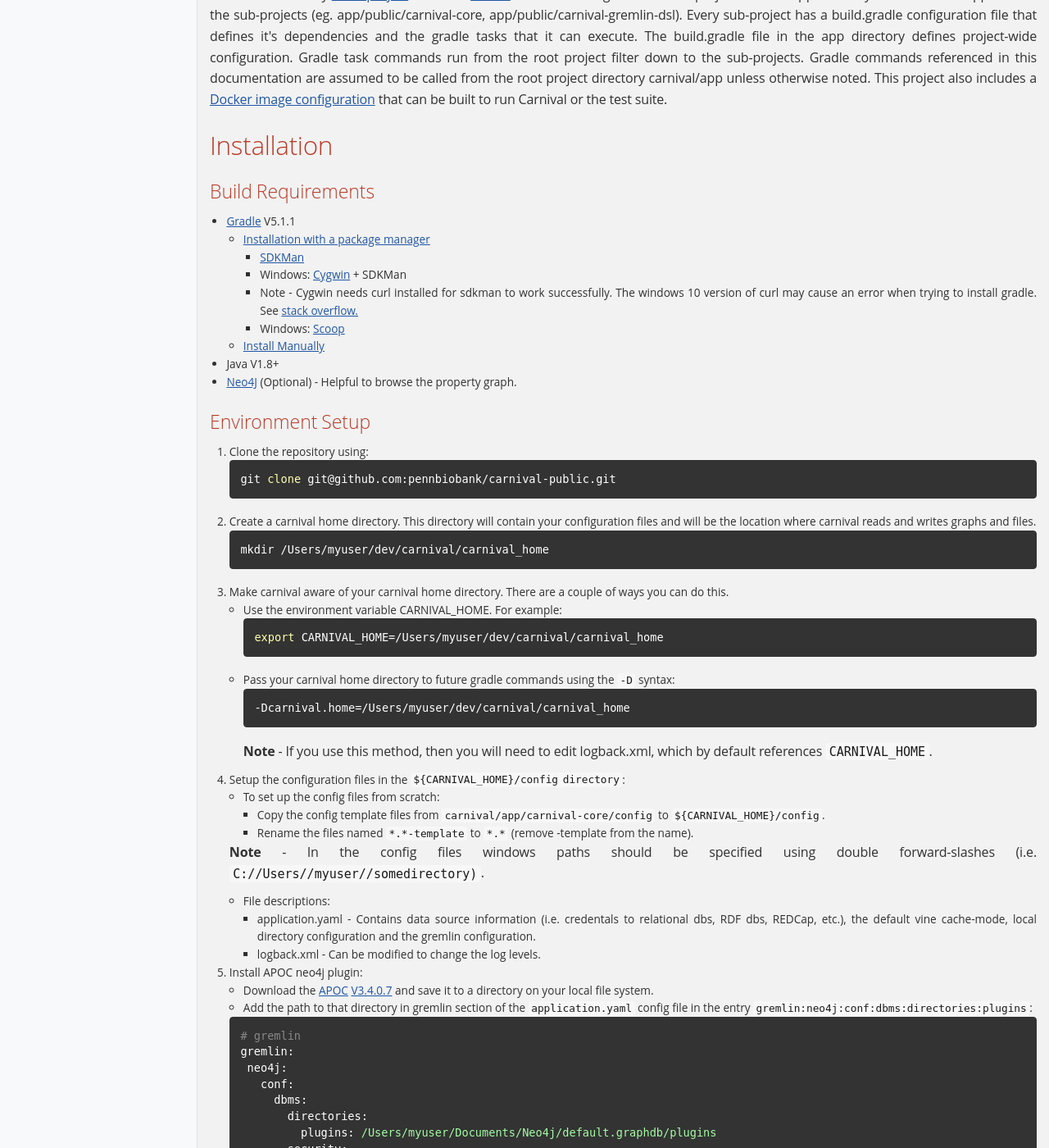
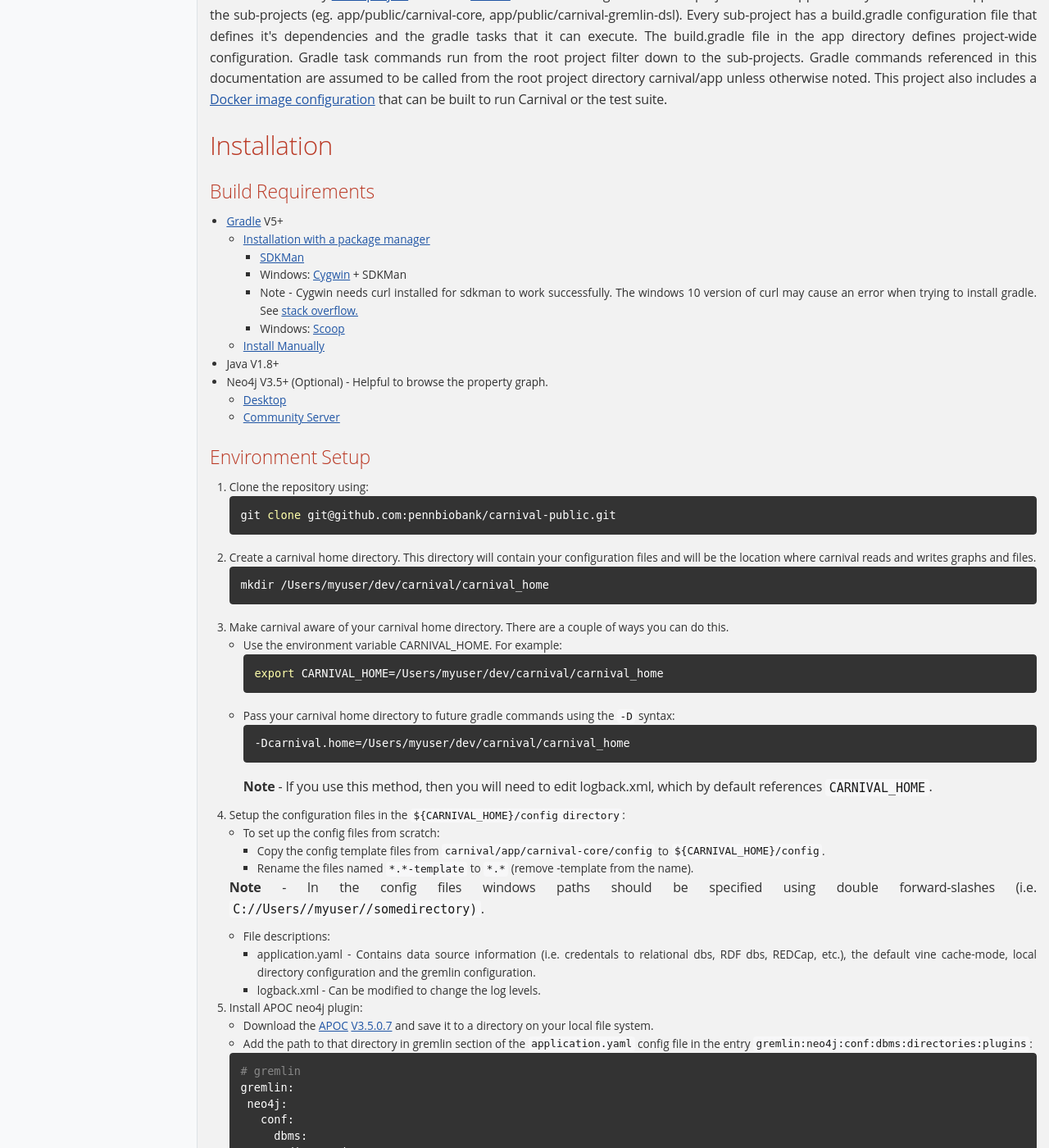
Before and after one commit to carnival-data/carnival, a Jekyll site: the page built from docs/index.html, in a window 1280 px wide and 1400 px high, scrolled down 667 px. Shown: the whole window at 82% size. Built offline with Jekyll 4.4.1, drawn with Linux system fonts in a browser that asks for light colours.

Commit message:
docs, gemfile, etc

```diff
--- a/docs/developer-setup.html
+++ b/docs/developer-setup.html
@@ -13,7 +13,7 @@ This project also includes a <a href="https://www.docker.com/resources/what-cont
 
   <h3 class="mt-4">Build Requirements</h3>
   <ul>
-    <li><a href="https://gradle.org/">Gradle</a> V5.1.1</li>
+    <li><a href="https://gradle.org/">Gradle</a> V5+</li>
     <ul>
       <li><a href="https://gradle.org/install/#with-a-package-manager">Installation with a package manager</a></li>
       <ul>
@@ -25,7 +25,11 @@ This project also includes a <a href="https://www.docker.com/resources/what-cont
       <li><a href="https://gradle.org/install/#manually">Install Manually</a></li>
     </ul>
     <li>Java V1.8+</li>
-    <li><a href="https://neo4j.com/download/">Neo4J</a> (Optional) - Helpful to browse the property graph.</li>
+    <li>Neo4j V3.5+ (Optional) - Helpful to browse the property graph.</li>
+    <ul>
+      <li><a href="https://neo4j.com/download/">Desktop</a></li>
+      <li><a href="https://neo4j.com/download-center/#community">Community Server</a></li>
+    </ul>
   </ul>
 
   <h3 class="mt-4">Environment Setup</h3>
@@ -97,7 +101,7 @@ This project also includes a <a href="https://www.docker.com/resources/what-cont
     <li>
       Install APOC neo4j plugin:
       <ul>
-        <li>Download the <a href="https://neo4j.com/docs/labs/apoc/current/">APOC</a> <a href="https://github.com/neo4j-contrib/neo4j-apoc-procedures/releases/tag/3.4.0.7">V3.4.0.7</a> and save it to a directory on your local file system.</li>
+        <li>Download the <a href="https://neo4j.com/docs/labs/apoc/current/">APOC</a> <a href="https://github.com/neo4j-contrib/neo4j-apoc-procedures/releases/tag/3.5.0.7">V3.5.0.7</a> and save it to a directory on your local file system.</li>
         <li>Add the path to that directory in gremlin section of the <code class="language-bash" data-lang="bash">application.yaml</code> config file in the entry <code class="language-bash" data-lang="bash">gremlin:neo4j:conf:dbms:directories:plugins</code>:</li>
       </ul>
         <div class="listingblock">
```
Also changed, not shown: README.md, docs/Gemfile.lock (deleted), 1 other file.
